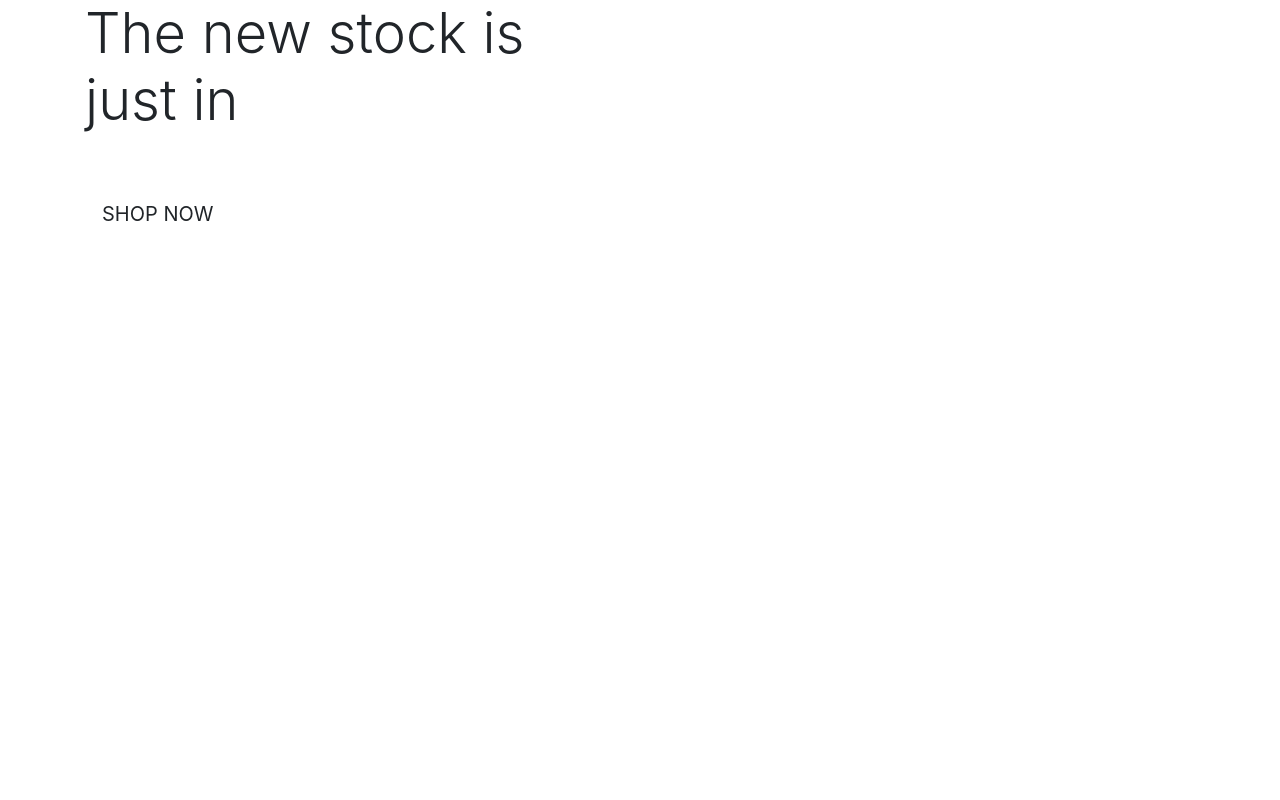
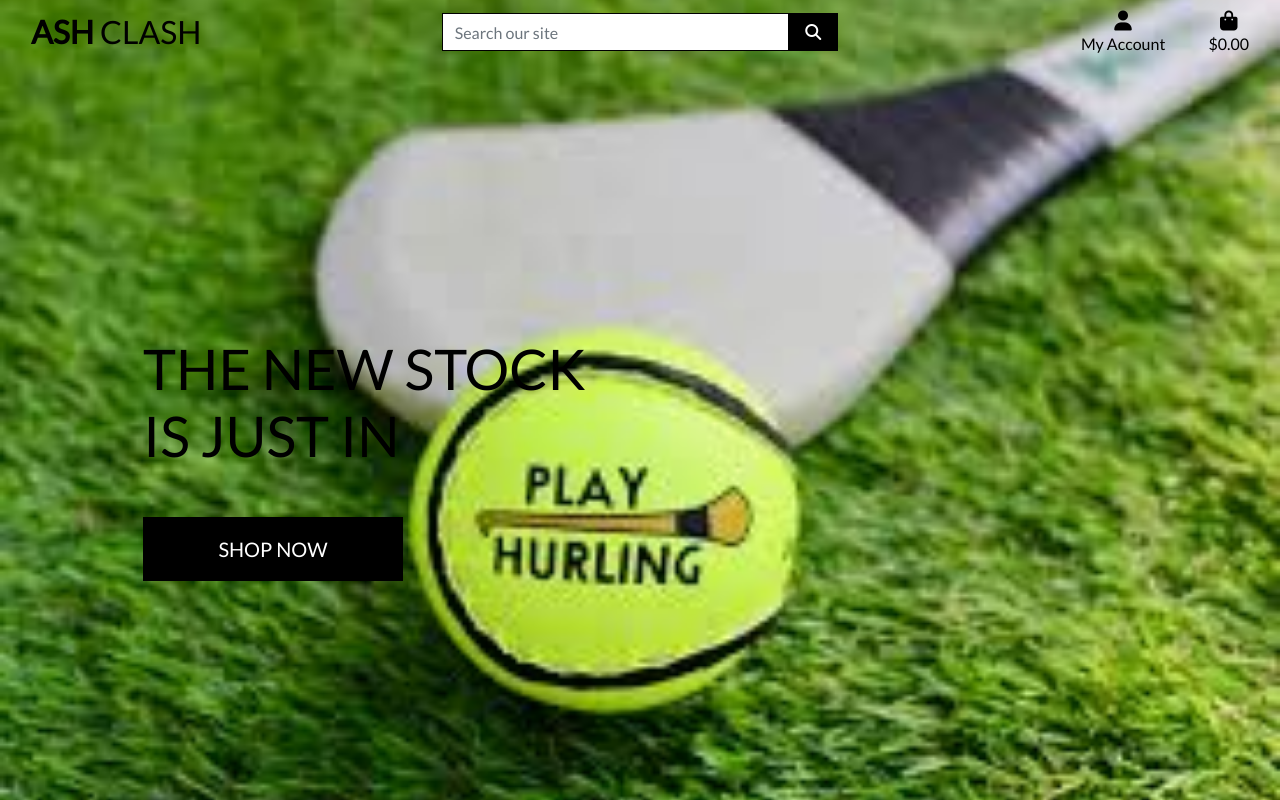
Before and after one commit to Markyjay/ashclash, a Django app: page / in a window 1280 px wide. Run offline with Django 5.2, Linux system fonts and the light colour scheme; some libraries are stand-ins or nearby versions.

Commit message:
completed homepage header and css

```diff
--- a/ashclash/urls.py
+++ b/ashclash/urls.py
@@ -16,9 +16,11 @@ Including another URLconf
 """
 from django.contrib import admin
 from django.urls import path, include
+from django.conf import settings
+from django.conf.urls.static import static
 
 urlpatterns = [
     path('admin/', admin.site.urls),
     path('accounts/', include('allauth.urls')),
     path('', include('home.urls')),
-]
+] + static(settings.MEDIA_URL, document_root=settings.MEDIA_ROOT)
--- /dev/null
+++ b/static/css/base.css
@@ -0,0 +1,81 @@
+html {
+    height: 100%;
+}
+
+body {
+    background: url('/media/mainbackground2.jpg') no-repeat center center fixed;
+    background-size: cover;
+    height: calc(100vh - 164px);
+    color: #555;
+    font-family: 'Lato';
+}
+
+/* from Bulma */
+.icon {
+    align-items: center;
+    display: inline-flex;
+    justify-content: center;
+    height: 1.5rem;
+    width: 1.5rem;
+}
+
+.logo-font {
+    text-transform: uppercase;
+}
+
+.main-logo-link {
+    width: fit-content;
+}
+
+.shop-now-button {
+    background: black;
+    color: white;
+    min-width: 260px;
+}
+
+.btn-black {
+    background: black;
+    color: white;
+}
+
+.shop-now-button:hover,
+.shop-now-button:active,
+.shop-now-button:focus,
+.btn-black:hover,
+.btn-black:active,
+.btn-black:focus {
+    background: #222;
+    color: white;
+}
+
+.text-black {
+    color: #000 !important;
+}
+
+.border-black {
+    border: 1px solid black !important;
+}
+
+/* -------------------------------- Media Queries */
+
+/* Slightly larger container on xl screens */
+@media (min-width: 1200px) {
+  .container {
+    max-width: 80%;
+  }
+}
+
+/* fixed top navbar only on medium and up */
+@media (min-width: 992px) {
+    .fixed-top-desktop-only {
+        position: fixed;
+        top: 0;
+        right: 0;
+        left: 0;
+        z-index: 1030;
+    }
+
+    .header-container {
+        padding-top: 164px;
+    }
+}
--- a/templates/base.html
+++ b/templates/base.html
@@ -14,24 +14,87 @@
 
         {% block corecss %}
             <link rel="stylesheet" href="https://stackpath.bootstrapcdn.com/bootstrap/4.4.1/css/bootstrap.min.css" integrity="sha384-Vkoo8x4CGsO3+Hhxv8T/Q5PaXtkKtu6ug5TOeNV6gBiFeWPGFN9MuhOf23Q9Ifjh" crossorigin="anonymous">
+            <link rel="stylesheet" href="https://fonts.googleapis.com/css?family=Lato&display=swap">
+            <link rel="stylesheet" href="{% static 'css/base.css' %}">
         {% endblock %}
 
         {% block extra_css %}
         {% endblock %}
 
         {% block corejs %}
+            <script src="https://kit.fontawesome.com/4c8381ad3f.js" crossorigin="anonymous"></script>
             <script src="https://code.jquery.com/jquery-3.4.1.slim.min.js" integrity="sha384-J6qa4849blE2+poT4WnyKhv5vZF5SrPo0iEjwBvKU7imGFAV0wwj1yYfoRSJoZ+n" crossorigin="anonymous"></script>
             <script src="https://cdn.jsdelivr.net/npm/jquery@3.5.1/dist/jquery.min.js" integrity="sha256-9/aliU8dGd2tb6OSsuzixeV4y/faTqgFtohetphbbj0=" crossorigin="anonymous"></script>
             <script src="https://stackpath.bootstrapcdn.com/bootstrap/4.4.1/js/bootstrap.min.js" integrity="sha384-wfSDF2E50Y2D1uUdj0O3uMBJnjuUD4Ih7YwaYd1iqfktj0Uod8GCExl3Og8ifwB6" crossorigin="anonymous"></script>
         {% endblock %}
 
         {% block extra_js %}
-        {% endblock %}
+    {% endblock %}
 
-        <title>AshClash {% block extra_title %}{% endblock %}</title>
-</head>
-<body>
-    <header class="container-fluid fixed-top"></header>
+    <title>AshClash {% block extra_title %}{% endblock %}</title>
+  </head>
+  <body>
+    <header class="container-fluid fixed-top">
+        <div class="row">
+            <div class="col-12 col-lg-4 my-auto py-1 py-lg-0 text-center text-lg-left">
+                <a href="{% url 'home' %}" class="nav-link main-logo-link">
+                    <h2 class="logo-font text-black my-0"><strong>Ash</strong> Clash</h2>
+                </a>
+            </div>
+            <div class="col-12 col-lg-4 my-auto py-1 py-lg-0">
+                <form method="GET" action="">
+                    <div class="input-group w-100">
+                        <input class="form-control border border-black rounded-0" type="text" name="q" placeholder="Search our site">
+                        <div class="input-group-append">
+                            <button class="form-control btn btn-black border border-black rounded-0" type="submit">
+                                <span class="icon">
+                                    <i class="fas fa-search"></i>
+                                </span>
+                            </button>
+                        </div>
+                    </div>
+                </form>
+            </div>
+            <div class="col-12 col-lg-4 my-auto py-1 py-lg-0">
+                <ul class="list-inline list-unstyled text-center text-lg-right my-0">
+                    <li class="list-inline-item dropdown">
+                        <a class="text-black nav-link" href="#" id="user-options" data-toggle="dropdown" aria-haspopup="true" aria-expanded="false">
+                            <div class="text-center">
+                                <div><i class="fas fa-user fa-lg"></i></div>
+                                <p class="my-0">My Account</p>
+                            </div>
+                        </a>
+                        <div class="dropdown-menu border-0" aria-labelledby="user-options">
+                            {% if request.user.is_authenticated %}
+                                {% if request.user.is_superuser %}
+                                    <a href="" class="dropdown-item">Product Management</a>
+                                {% endif %}
+                                <a href="" class="dropdown-item">My Profile</a>
+                                <a href="{% url 'account_logout' %}" class="dropdown-item">Logout</a>
+                            {% else %}
+                                <a href="{% url 'account_signup' %}" class="dropdown-item">Register</a>
+                                <a href="{% url 'account_login' %}" class="dropdown-item">Login</a>
+                            {% endif %}
+                        </div>
+                    </li>
+                    <li class="list-inline-item">
+                        <a class="{% if grand_total %}text-info font-weight-bold{% else %}text-black{% endif %} nav-link" href="">
+                            <div class="text-center">
+                                <div><i class="fas fa-shopping-bag fa-lg"></i></div>
+                                <p class="my-0">
+                                    {% if grand_total %}
+                                        ${{ grand_total|floatformat:2 }}
+                                    {% else %}
+                                        $0.00
+                                    {% endif %}
+                                </p>
+                            </div>
+                        </a>
+                    </li>
+                </ul>
+            </div>
+        </div>
+    </header>
 
     {% if messages %}
         <div class="message-container"></div>
@@ -45,5 +108,7 @@
 
     {% block postloadjs %}
     {% endblock %}
+
+
   </body>
 </html>
```
Also changed, not shown: ashclash/settings.py (+6 -2 lines), media/mainbackground1.jpg (added), media/mainbackground2.jpg (added), templates/allauth/base.html (line endings or trailing spaces).
